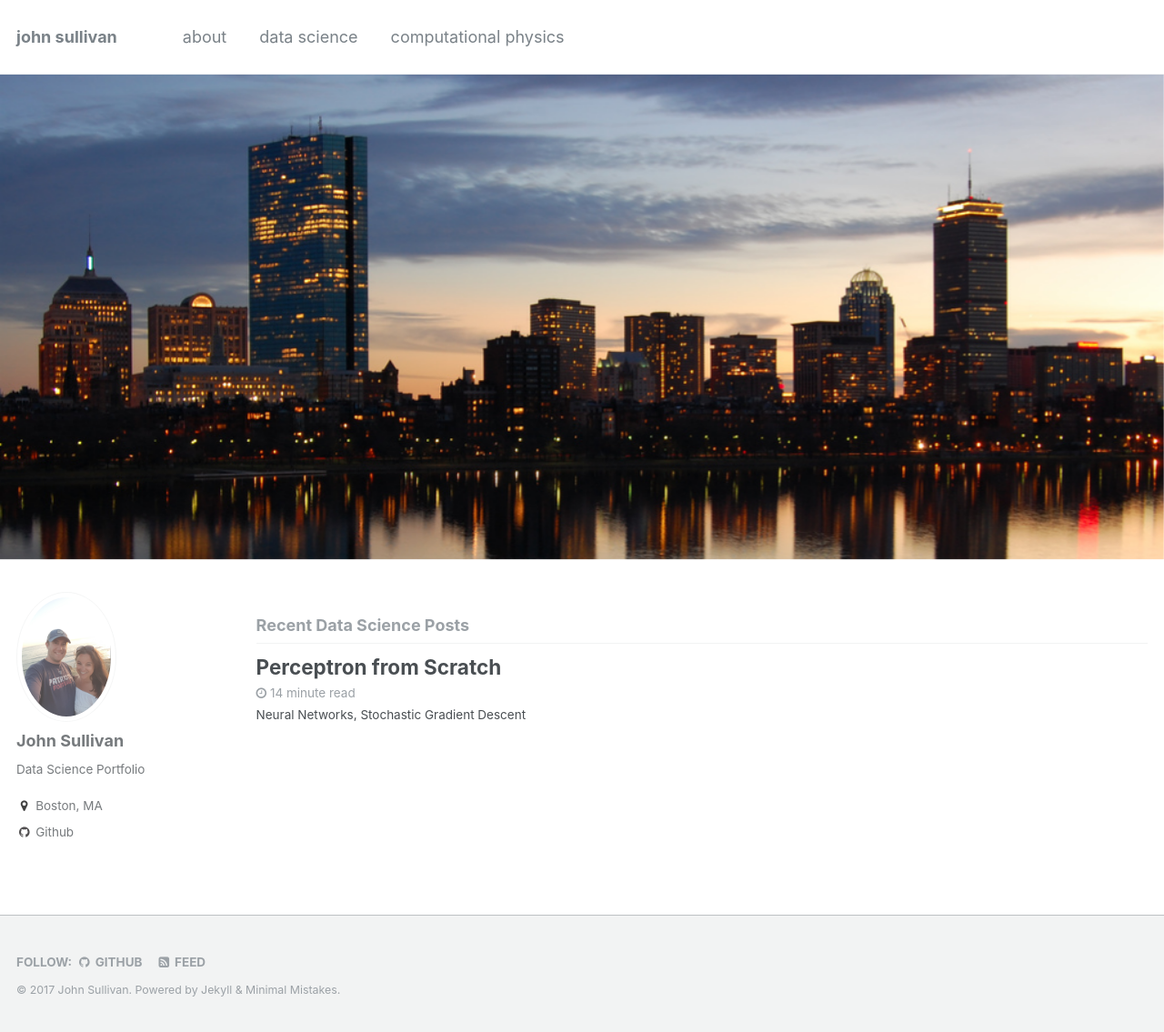
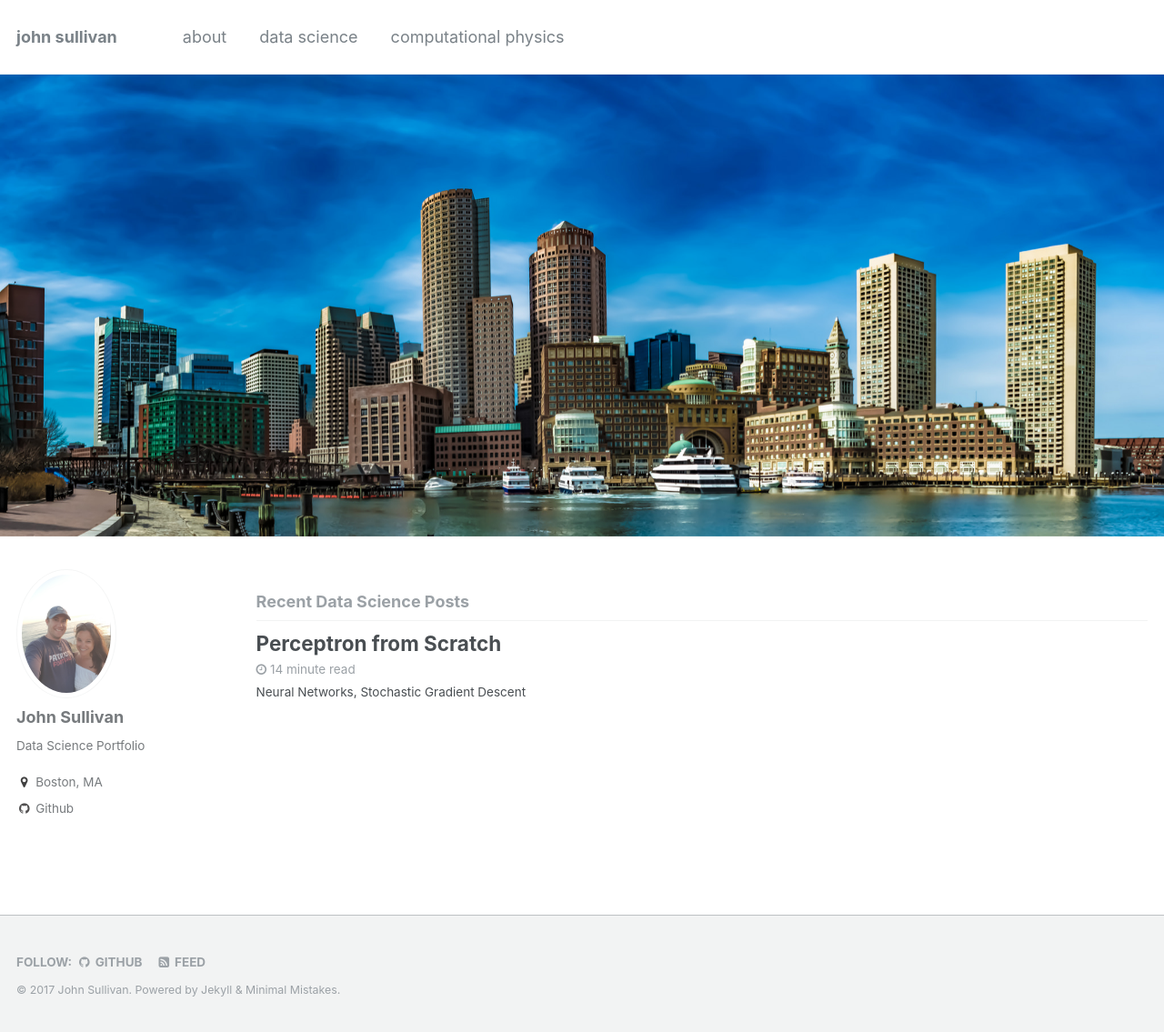
Before and after one commit to jtsulliv/jtsulliv.github.io, a Jekyll site: the page built from index.html, in a window 1280 px wide and 1135 px high. Shown: the whole window at 91% size. Built offline with Jekyll 4.4.1, drawn with Linux system fonts in a browser that asks for light colours; the list of posts is cut into pages by our own code.

Commit message:
Update index.html

```diff
--- a/index.html
+++ b/index.html
@@ -2,7 +2,7 @@
 layout: archive
 author_profile: true
 header:
-  image: "skyline at dusk_front.png"
+  image: "waterfront.jpg"
 
 
 ---
```
